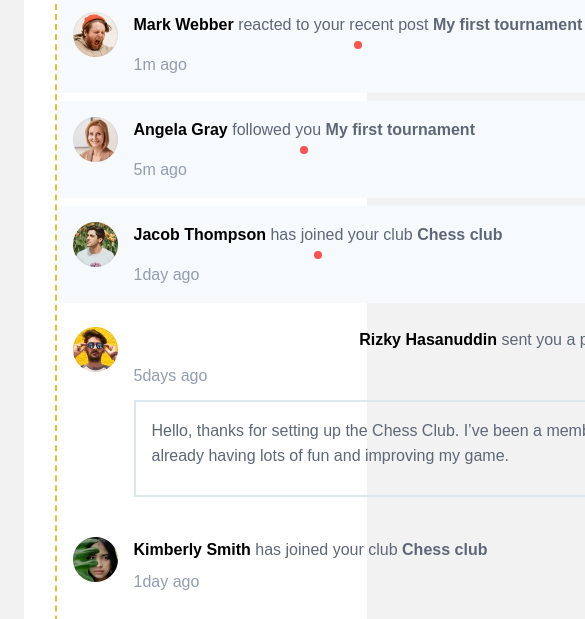
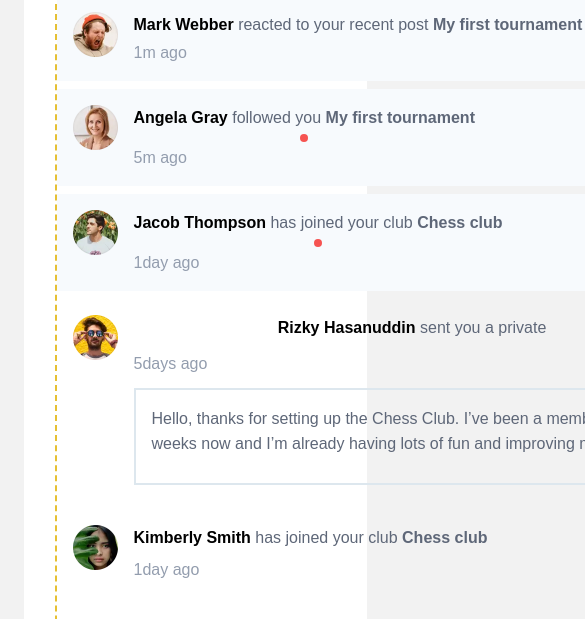
Before and after one commit to 5yeus/Notification_page, a website built with Vite: page index.html in a window 390 px wide. Both pictures are taken after a click on the element 357 px from the left and 210 px from the top of the page. Shown: the part 165-784 px from the top of the page, 585 px wide, since content can reach past the window. Built offline with nearby package versions, Linux system fonts and the light colour scheme.

Commit message:
Mark read functionality improved

```diff
--- a/index.html
+++ b/index.html
@@ -2,13 +2,12 @@
 <html lang="en">
   <head>
     <meta charset="UTF-8" />
-    <!-- <link rel="icon" type="image/svg+xml" href="/vite.svg" /> -->
     <meta name="viewport" content="width=device-width, initial-scale=1.0" />
-    <link href="/dist/output.css" rel="stylesheet">
+    <link href="./dist/output.css" rel="stylesheet">
     <title>Notification</title>
   </head>
-  <body class="p-0 m-0 border-box w-full min-h-screen flex flex-row justify-center items-center bg-[#f2f2f2] font-jakarta">
-    <main class="w-[60%] mobile:w-[21.4375rem] children:mx-[1.9375rem] bg-white h-[56.8rem] grid grid-rows-[2rem_50.5rem] gap-y-6 rounded-[0.9375rem] pt-10 mt-[3.9375rem] mb-[5.5625rem]">
+  <body class="p-0 m-0 border-box w-full min-h-screen flex flex-row  bg-[#f2f2f2] font-jakarta">
+    <main class="w-[60%] mobile:w-[21.4375rem] mx-auto children:mx-[1.9375rem] bg-white h-[56.8rem] grid grid-rows-[2rem_50.5rem] gap-y-6 rounded-[0.9375rem] pt-10 mt-[3.9375rem] mb-[5.5625rem]">
       <header class="flex flex-row items-center justify-between">
         <div class="flex flex-row items-center gap-2">
           <h2 class="font-jakarta text-[1.5rem] font-bold">Notifications</h2>
@@ -77,7 +76,7 @@
                 </p>
               </div>
               <div class="text-gull-gray">5days ago</div>
-              <div class="border-2 border-botticelli w-[45rem] h-[6.0625rem] hover:bg-link-water cursor-pointer">
+              <div class="border-2 border-botticelli  h-[6.0625rem] hover:bg-link-water cursor-pointer">
                 <p class="p-4 text-[1rem] leading-[1.5625rem] text-shuttle-gray">
                   Hello, thanks for setting up the Chess Club.
                   I’ve been a member for a few weeks now and
--- a/index.js
+++ b/index.js
@@ -1,8 +1,22 @@
 document.addEventListener('DOMContentLoaded',() =>{
 
+    //attaching eventlisteners to the unread-indicators
+    //to remove each unread-count or indicator
     const notifyCount = document.getElementById('notify-counts')
-    // const notifyH3 = document.createElement('h3')
-    // console.log(unreadCounts);
+    const unreadCounts = document.querySelectorAll('.unread-counts')
+    unreadCounts.forEach(unreadCount => {
+        unreadCount.classList.add('cursor-pointer');
+
+        unreadCount.addEventListener('click', (event) => {
+            const currentTarget = event.currentTarget;
+            currentTarget.remove();
+            const chatBg = document.querySelector('.chat')
+            chatBg.style.backgroundColor = '';
+        });
+    })
+
+
+
     const updateNotifyCount =()=>{
         const unreadCounts = document.querySelectorAll('.unread-counts')
         const unreadArray = Array.from(unreadCounts)
--- a/style.css
+++ b/style.css
@@ -1,3 +1,9 @@
 @tailwind base;
 @tailwind components;
 @tailwind utilities;
+
+*{
+    padding :0;
+    margin :0;
+    box-sizing :border-box;
+}
```
Also changed, not shown: dist/output.css.
